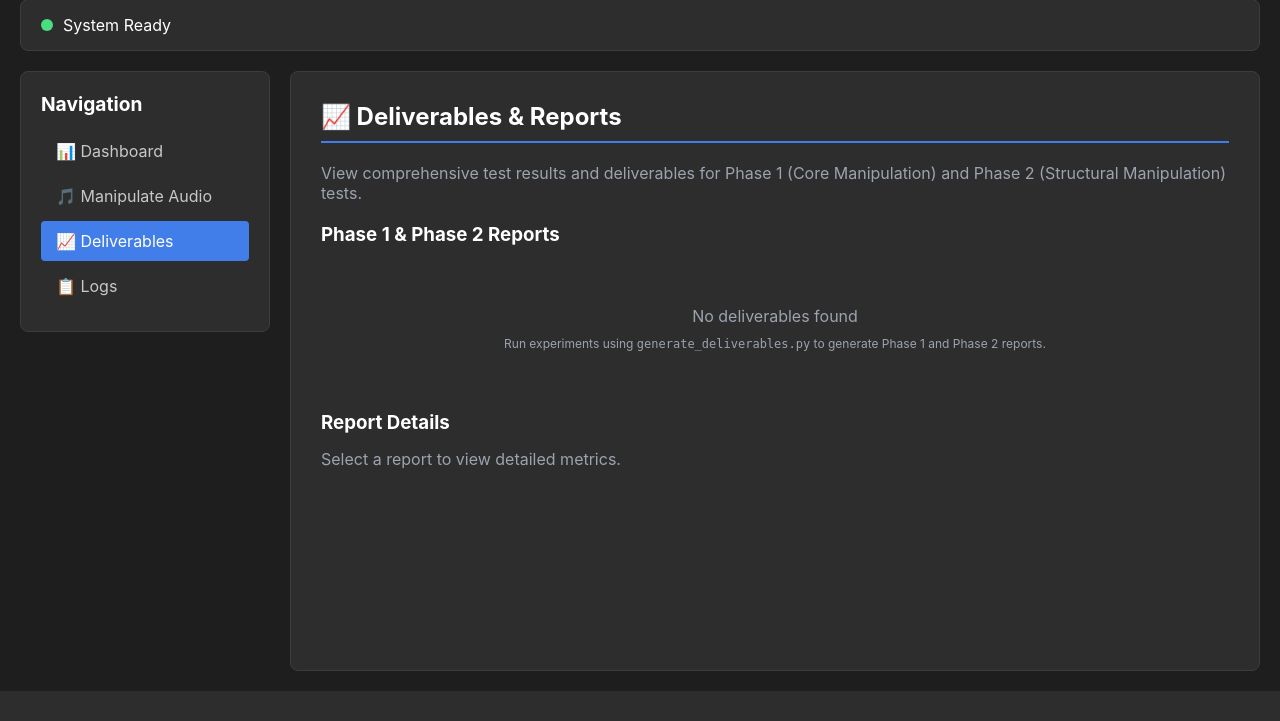
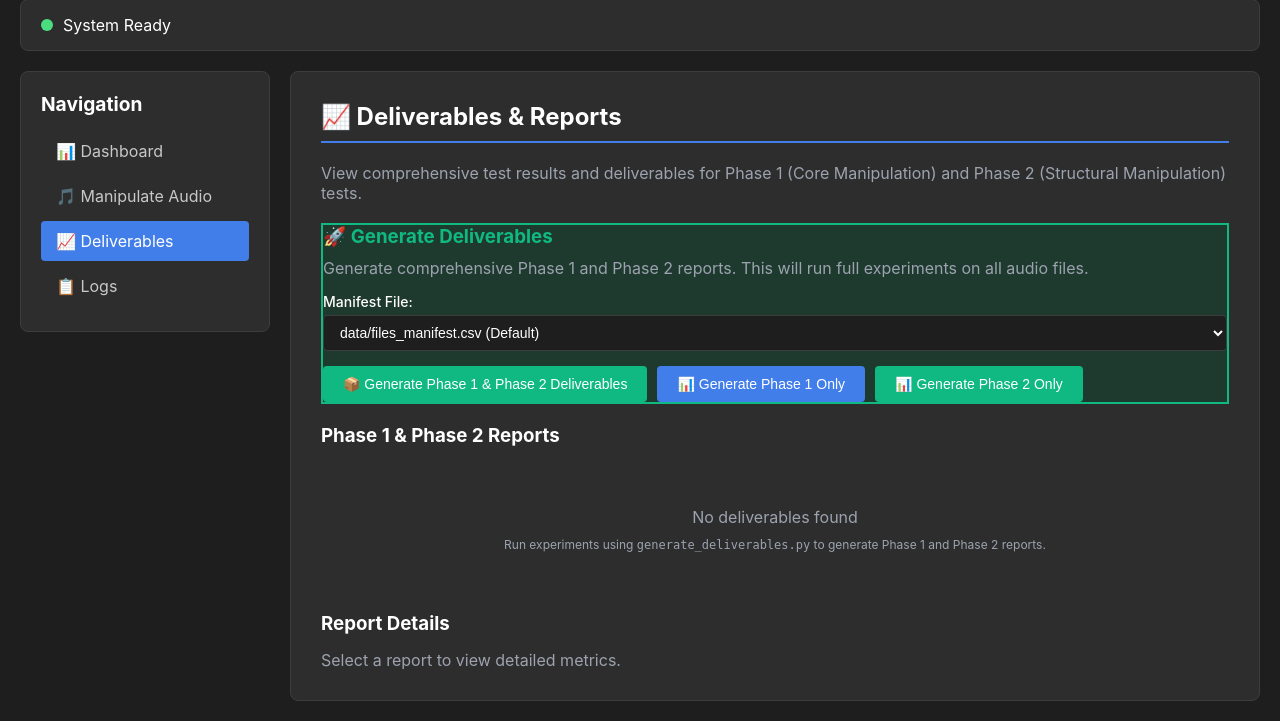
Before and after one commit to bluesoradev/audio-fingerprint, a FastAPI app: page / in a window 1280 px wide, after a click on "📈 Deliverables". Shown: the part 147-868 px from the top of the page. Before the commit the page ends 838 px from the top, so only its background shows below. Run offline with FastAPI, Linux system fonts and the light colour scheme; data that the repository does not hold is empty; some libraries are stand-ins or nearby versions.

Commit message:
fix: update deliverables

```diff
--- a/ui/app.py
+++ b/ui/app.py
@@ -341,6 +341,66 @@ async def run_experiment(
     })
 
 
+@app.post("/api/process/generate-deliverables")
+async def generate_deliverables_api(
+    manifest_path: str = Form("data/files_manifest.csv"),
+    phase: str = Form("both")  # "both", "phase1", "phase2"
+):
+    """Generate Phase 1 and/or Phase 2 deliverables."""
+    command_id = f"deliverables_{datetime.now().strftime('%Y%m%d_%H%M%S')}"
+    log_queue = queue.Queue()
+    process_logs[command_id] = []
+    process_queues[command_id] = log_queue
+
+    manifest_file = PROJECT_ROOT / manifest_path
+
+    if not manifest_file.exists():
+        return JSONResponse({
+            "status": "error",
+            "message": f"Manifest file not found: {manifest_path}"
+        }, status_code=404)
+
+    if phase == "both":
+        # Generate both phases
+        command = [
+            sys.executable,
+            str(PROJECT_ROOT / "generate_deliverables.py"),
+            "--originals", str(manifest_file)
+        ]
+    elif phase == "phase1":
+        command = [
+            sys.executable,
+            str(PROJECT_ROOT / "run_experiment.py"),
+            "--config", str(PROJECT_ROOT / "config/test_matrix_phase1.yaml"),
+            "--originals", str(manifest_file)
+        ]
+    elif phase == "phase2":
+        command = [
+            sys.executable,
+            str(PROJECT_ROOT / "run_experiment.py"),
+            "--config", str(PROJECT_ROOT / "config/test_matrix_phase2.yaml"),
+            "--originals", str(manifest_file)
+        ]
+    else:
+        return JSONResponse({
+            "status": "error",
+            "message": f"Invalid phase: {phase}. Must be 'both', 'phase1', or 'phase2'"
+        }, status_code=400)
+
+    thread = threading.Thread(
+        target=run_command_async,
+        args=(command_id, command, log_queue),
+        daemon=True
+    )
+    thread.start()
+
+    return JSONResponse({
+        "command_id": command_id,
+        "status": "started",
+        "message": f"Generating {phase} deliverables..."
+    })
+
+
 @app.get("/api/process/{command_id}/logs")
 async def get_logs(command_id: str):
     """Get logs for a process."""
--- a/ui/static/app.js
+++ b/ui/static/app.js
@@ -1984,6 +1984,180 @@ function updateTestDisplays(originalPath, transformedPath) {
     }
 }
 
+// Generate Deliverables
+async function generateDeliverables() {
+    const manifestSelect = document.getElementById('deliverablesManifest');
+    const statusDiv = document.getElementById('deliverablesStatus');
+    const statusText = document.getElementById('deliverablesStatusText');
+    const generateBtn = document.getElementById('generateDeliverablesBtn');
+
+    if (!manifestSelect || !statusDiv || !statusText || !generateBtn) {
+        showError('Deliverables UI elements not found');
+        return;
+    }
+
+    const manifestPath = manifestSelect.value;
+
+    if (!confirm(`This will generate comprehensive Phase 1 and Phase 2 deliverables.\n\nThis may take a while depending on the number of audio files.\n\nManifest: ${manifestPath}\n\nContinue?`)) {
+        return;
+    }
+
+    generateBtn.disabled = true;
+    generateBtn.textContent = '⏳ Generating...';
+    statusDiv.style.display = 'block';
+    statusText.textContent = 'Starting generation...';
+
+    try {
+        const formData = new FormData();
+        formData.append('manifest_path', manifestPath);
+        formData.append('phase', 'both');
+
+        const response = await fetch(`${API_BASE}/process/generate-deliverables`, {
+            method: 'POST',
+            body: formData
+        });
+
+        const result = await response.json();
+
+        if (result.status === 'started') {
+            statusText.textContent = 'Generation started. Check logs for progress...';
+            startProcessMonitoring(result.command_id, 'Generating deliverables...', 'Generate Deliverables');
+            addSystemLog(`Started generating deliverables: ${manifestPath}`, 'info');
+
+            // Poll for completion and reload deliverables
+            const checkInterval = setInterval(async () => {
+                try {
+                    const statusRes = await fetch(`${API_BASE}/process/${result.command_id}/status`);
+                    const status = await statusRes.json();
+
+                    if (status.status === 'completed') {
+                        clearInterval(checkInterval);
+                        statusText.textContent = '✅ Generation complete!';
+                        generateBtn.disabled = false;
+                        generateBtn.textContent = '📦 Generate Phase 1 & Phase 2 Deliverables';
+                        addSystemLog('Deliverables generation completed', 'success');
+                        // Reload deliverables list
+                        setTimeout(() => loadDeliverables(), 2000);
+                    } else if (status.status === 'error') {
+                        clearInterval(checkInterval);
+                        statusText.textContent = '❌ Generation failed';
+                        generateBtn.disabled = false;
+                        generateBtn.textContent = '📦 Generate Phase 1 & Phase 2 Deliverables';
+                        addSystemLog('Deliverables generation failed', 'error');
+                    }
+                } catch (error) {
+                    console.error('Error checking status:', error);
+                }
+            }, 3000);
+        } else {
+            throw new Error(result.message || 'Failed to start generation');
+        }
+    } catch (error) {
+        showError('Failed to start deliverables generation: ' + error.message);
+        generateBtn.disabled = false;
+        generateBtn.textContent = '📦 Generate Phase 1 & Phase 2 Deliverables';
+        statusText.textContent = '❌ Error: ' + error.message;
+    }
+}
+
+async function generatePhase1Only() {
+    const manifestSelect = document.getElementById('deliverablesManifest');
+    const generateBtn = document.getElementById('generatePhase1Btn');
+
+    if (!manifestSelect || !generateBtn) {
+        showError('UI elements not found');
+        return;
+    }
+
+    const manifestPath = manifestSelect.value;
+
+    if (!confirm(`Generate Phase 1 deliverables only?\n\nManifest: ${manifestPath}`)) {
+        return;
+    }
+
+    generateBtn.disabled = true;
+    generateBtn.textContent = '⏳ Generating Phase 1...';
+
+    try {
+        const formData = new FormData();
+        formData.append('manifest_path', manifestPath);
+        formData.append('phase', 'phase1');
+
+        const response = await fetch(`${API_BASE}/process/generate-deliverables`, {
+            method: 'POST',
+            body: formData
+        });
+
+        const result = await response.json();
+
+        if (result.status === 'started') {
+            startProcessMonitoring(result.command_id, 'Generating Phase 1 deliverables...', 'Generate Phase 1');
+            addSystemLog(`Started generating Phase 1 deliverables: ${manifestPath}`, 'info');
+
+            setTimeout(() => {
+                generateBtn.disabled = false;
+                generateBtn.textContent = '📊 Generate Phase 1 Only';
+                loadDeliverables();
+            }, 5000);
+        } else {
+            throw new Error(result.message || 'Failed to start');
+        }
+    } catch (error) {
+        showError('Failed to start Phase 1 generation: ' + error.message);
+        generateBtn.disabled = false;
+        generateBtn.textContent = '📊 Generate Phase 1 Only';
+    }
+}
+
+async function generatePhase2Only() {
+    const manifestSelect = document.getElementById('deliverablesManifest');
+    const generateBtn = document.getElementById('generatePhase2Btn');
+
+    if (!manifestSelect || !generateBtn) {
+        showError('UI elements not found');
+        return;
+    }
+
+    const manifestPath = manifestSelect.value;
+
+    if (!confirm(`Generate Phase 2 deliverables only?\n\nManifest: ${manifestPath}`)) {
+        return;
+    }
+
+    generateBtn.disabled = true;
+    generateBtn.textContent = '⏳ Generating Phase 2...';
+
+    try {
+        const formData = new FormData();
+        formData.append('manifest_path', manifestPath);
+        formData.append('phase', 'phase2');
+
+        const response = await fetch(`${API_BASE}/process/generate-deliverables`, {
+            method: 'POST',
+            body: formData
+        });
+
+        const result = await response.json();
+
+        if (result.status === 'started') {
+            startProcessMonitoring(result.command_id, 'Generating Phase 2 deliverables...', 'Generate Phase 2');
+            addSystemLog(`Started generating Phase 2 deliverables: ${manifestPath}`, 'info');
+
+            setTimeout(() => {
+                generateBtn.disabled = false;
+                generateBtn.textContent = '📊 Generate Phase 2 Only';
+                loadDeliverables();
+            }, 5000);
+        } else {
+            throw new Error(result.message || 'Failed to start');
+        }
+    } catch (error) {
+        showError('Failed to start Phase 2 generation: ' + error.message);
+        generateBtn.disabled = false;
+        generateBtn.textContent = '📊 Generate Phase 2 Only';
+    }
+}
+
 // Deliverables & Reports
 async function loadDeliverables() {
     try {
--- a/ui/templates/index.html
+++ b/ui/templates/index.html
@@ -895,6 +895,34 @@
                         View comprehensive test results and deliverables for Phase 1 (Core Manipulation) and Phase 2 (Structural Manipulation) tests.
                     </p>
 
+                    <div class="group-box" style="margin-bottom: 20px; background: #1e3a2e; border: 2px solid #10b981;">
+                        <h3 style="color: #10b981; margin-bottom: 10px;">🚀 Generate Deliverables</h3>
+                        <p style="color: #9ca3af; margin-bottom: 15px;">
+                            Generate comprehensive Phase 1 and Phase 2 reports. This will run full experiments on all audio files.
+                        </p>
+                        <div class="form-group">
+                            <label>Manifest File:</label>
+                            <select id="deliverablesManifest" style="width: 100%;">
+                                <option value="data/files_manifest.csv">data/files_manifest.csv (Default)</option>
+                                <option value="data/manifests/test_manifest.csv">data/manifests/test_manifest.csv</option>
+                            </select>
+                        </div>
+                        <div style="display: flex; gap: 10px; margin-top: 15px;">
+                            <button class="btn btn-success" onclick="generateDeliverables()" id="generateDeliverablesBtn">
+                                📦 Generate Phase 1 & Phase 2 Deliverables
+                            </button>
+                            <button class="btn" onclick="generatePhase1Only()" id="generatePhase1Btn" style="background: #427eea;">
+                                📊 Generate Phase 1 Only
+                            </button>
+                            <button class="btn" onclick="generatePhase2Only()" id="generatePhase2Btn" style="background: #10b981;">
+                                📊 Generate Phase 2 Only
+                            </button>
+                        </div>
+                        <div id="deliverablesStatus" style="margin-top: 15px; display: none;">
+                            <p style="color: #9ca3af;">Status: <span id="deliverablesStatusText">Ready</span></p>
+                        </div>
+                    </div>
+
                     <div class="group-box" style="margin-bottom: 20px;">
                         <h3>Phase 1 & Phase 2 Reports</h3>
                         <div id="deliverablesList" style="margin-top: 20px;">
```
